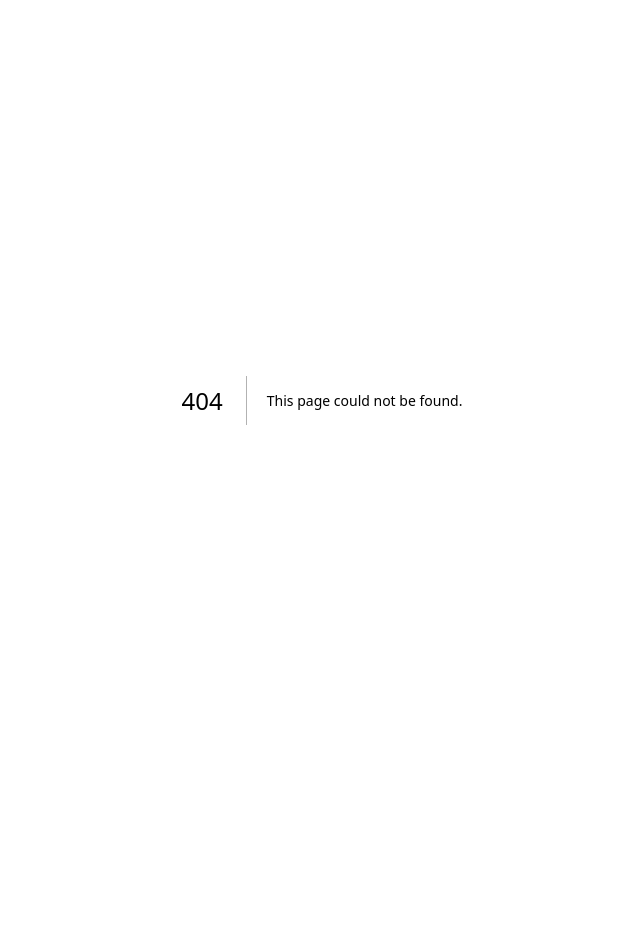
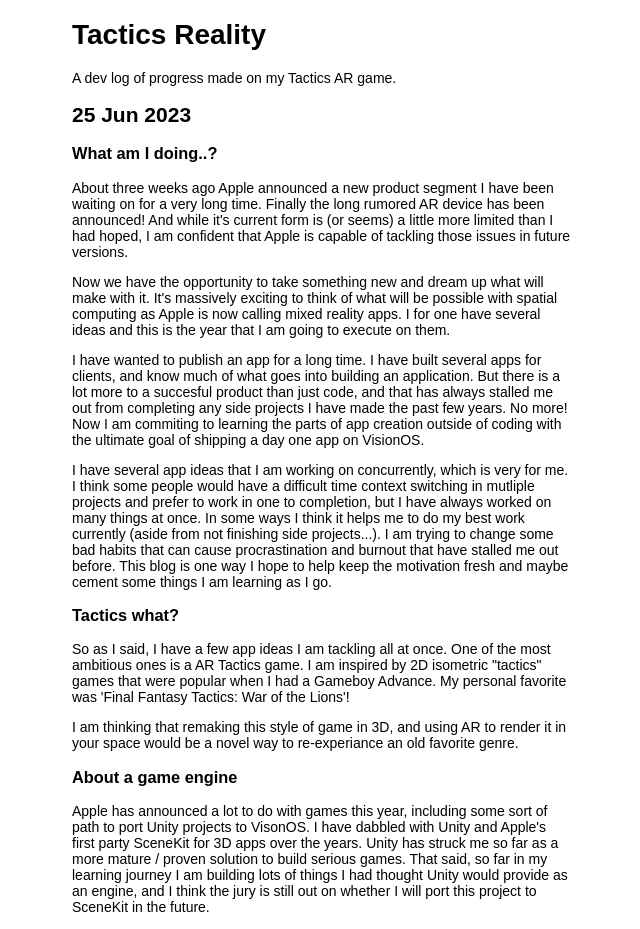
Before and after one commit to Natels/natels.github.io, a Next.js app: page /tactical in a window 1280 px wide. Before the commit this address had no page. Shown: the top 929 px of the page, without its empty margins (318-958 px from the left). Before the commit the page ends 800 px from the top, so only its background shows below. Built offline with nearby package versions, Linux system fonts and the light colour scheme.

Commit message:
Add devlog page

```diff
--- a/components/tictactoe/index.css
+++ b/components/tictactoe/index.css
@@ -1,6 +1,8 @@
 body {
-	font: 14px "Century Gothic", Futura, sans-serif;
-	margin: 20px;
+	font: 14px sans-serif;
+  max-width: 500px;
+	margin: 0 auto !important;
+  float: none !important;
 }
 
 ol, ul {
--- /dev/null
+++ b/pages/tactical/index.mdx
@@ -0,0 +1,65 @@
+# Tactics Reality
+
+A dev log of progress made on my Tactics AR game.
+
+## 25 Jun 2023
+
+### What am I doing..?
+
+About three weeks ago Apple announced a new product segment
+I have been waiting on for a very long time. Finally the long rumored
+AR device has been announced! And while it's current form is (or seems) a
+little more limited than I had hoped, I am confident that Apple is
+capable of tackling those issues in future versions.
+
+Now we have the opportunity to take something new and dream up what will
+make with it. It's massively exciting to think of what will be possible
+with spatial computing as Apple is now calling mixed reality apps. I for
+one have several ideas and this is the year that I am going to execute on
+them.
+
+I have wanted to publish an app for a long time. I have built several apps
+for clients, and know much of what goes into building an application.
+But there is a lot more to a succesful product than just code, and that
+has always stalled me out from completing any side projects I have made
+the past few years. No more! Now I am commiting to learning the parts of
+app creation outside of coding with the ultimate goal of shipping a day one
+app on VisionOS.
+
+I have several app ideas that I am working on concurrently, which is very
+for me. I think some people would have a difficult time context switching
+in mutliple projects and prefer to work in one to completion, but I have
+always worked on many things at once. In some ways I think it helps me to
+do my best work currently (aside from not finishing side projects...). I
+am trying to change some bad habits that can cause procrastination and
+burnout that have stalled me out before. This blog is one way I hope to
+help keep the motivation fresh and maybe cement some things I am learning
+as I go.
+
+### Tactics what?
+
+So as I said, I have a few app ideas I am tackling all at once. One of
+the most ambitious ones is a AR Tactics game. I am inspired by 2D isometric
+"tactics" games that were popular when I had a Gameboy Advance. My personal
+favorite was 'Final Fantasy Tactics: War of the Lions'!
+
+I am thinking that remaking this style of game in 3D, and using AR to render
+it in your space would be a novel way to re-experiance an old favorite
+genre.
+
+### About a game engine
+[tutorial series]:https://theliquidfire.com/2015/05/04/tactics-rpg-series-intro/
+
+Apple has announced a lot to do with games this year, including some sort of
+path to port Unity projects to VisonOS. I have dabbled with Unity and
+Apple's first party SceneKit for 3D apps over the years. Unity has struck
+me so far as a more mature / proven solution to build serious games. That
+said, so far in my learning journey I am building lots of things I had
+thought Unity would provide as an engine, and I think the jury is still
+out on whether I will port this project to SceneKit in the future.
+
+Currently though I am giving Unity a fair shake to see if it right for me.
+I have even found a [tutorial series] from a few years ago where they build
+a 3D Tactics game in Unity! I am killing three birds at least with that
+stone: learning Unity, learning Csharp, and learning the game's
+subsytems that I will have to build.
--- a/pages/technical/index.mdx
+++ b/pages/technical/index.mdx
@@ -1,7 +1,3 @@
 # Technical Writing
 
 This is a post to cover learnings from [Google's technical writing course].
-
-## Priciples
-
-The
```
